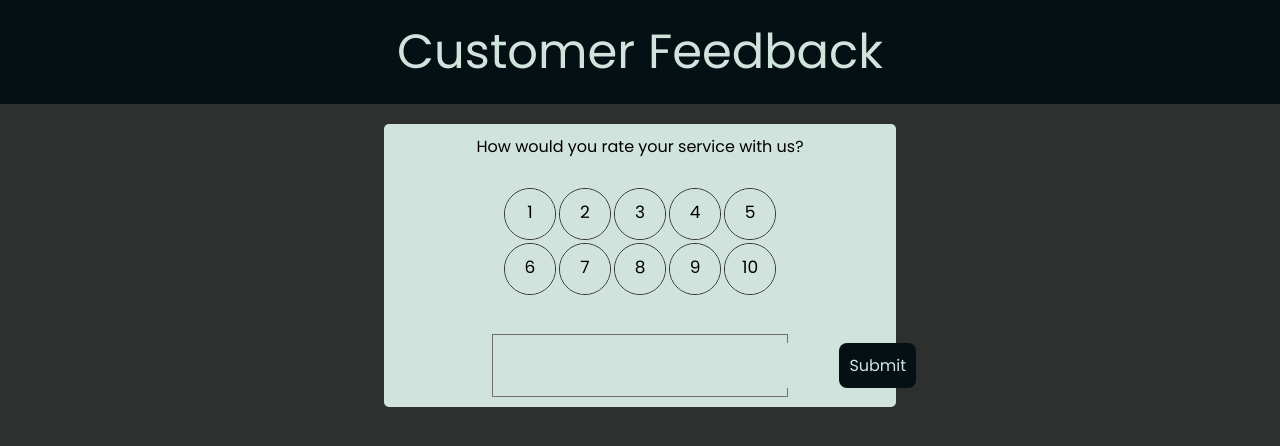
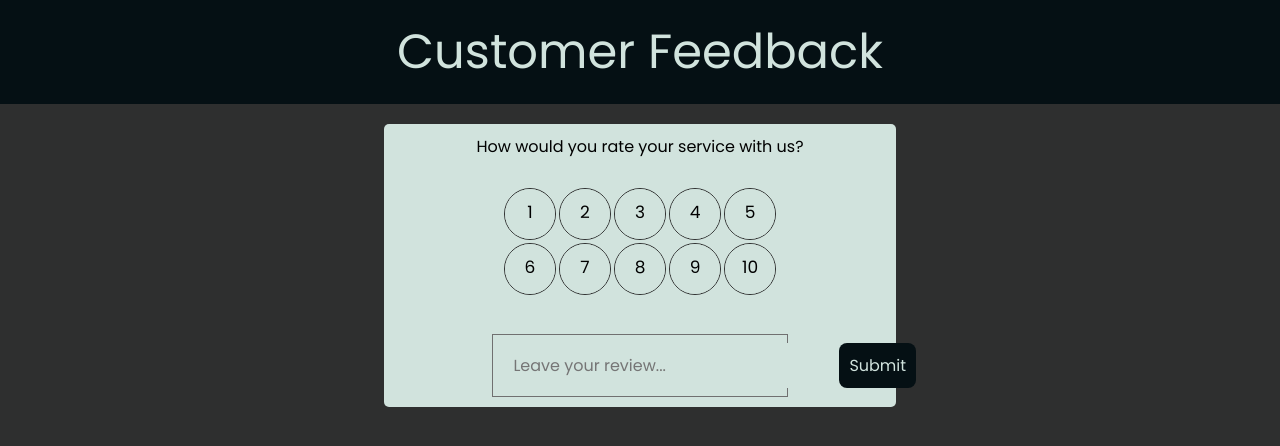
Before and after one commit to AaronCQuinn/feedback-app, a React (Create React App) app: page / in a window 1280 px wide. Shown: the top 446 px of the page. Built offline with nearby package versions, Linux system fonts and the light colour scheme.

Commit message:
Finished submission functionality

```diff
--- a/package.json
+++ b/package.json
@@ -9,6 +9,7 @@
     "react": "^18.2.0",
     "react-dom": "^18.2.0",
     "react-scripts": "5.0.1",
+    "uuid": "^9.0.0",
     "web-vitals": "^2.1.4"
   },
   "scripts": {
--- a/src/components/userInput/RatingSelector.js
+++ b/src/components/userInput/RatingSelector.js
@@ -1,18 +1,29 @@
-import React, { useContext } from 'react'
+import React, { useContext, useEffect, useState } from 'react'
 import FeedbackContext from '../../context/FeedbackContext'
 import './ratingSelector.css'
 
-const RatingSelector = () => {
+const RatingSelector = ({select}) => {
+    const [selected, setSelected] = useState(10);
+    const {editFeedback} = useContext(FeedbackContext);
+
+    useEffect(() => {
+        setSelected(editFeedback.item.rating);
+    }, [editFeedback]);
+
+    const handleChange = (e) => {
+        setSelected(+e.currentTarget.value);
+        select(+e.currentTarget.value);
+    }
+
     let lowRating = 1;
     let highRating = 10;
     let ratingArray = [];
 
-    const {editFeedback} = useContext(FeedbackContext);
 
     for (let i = lowRating; i <= highRating; i++) {
         ratingArray.push(
             <li className='cb-ratingSelector-li' key={i}>
-                <input type="radio" id={"num" + i} name="rating" value={i} />
+                <input type="radio" id={"num" + i} name="rating" value={i} checked={selected === i} onChange={handleChange}/>
                 <label htmlFor={"num" + i}>{i}</label>
             </li>
         )
--- a/src/components/userInput/UserInput.js
+++ b/src/components/userInput/UserInput.js
@@ -1,23 +1,74 @@
-import React from 'react'
+import {useState, useContext} from 'react'
 import RatingSelector from './RatingSelector'
+import {v4 as uuid} from 'uuid'
 import './userInput.css'
+import FeedbackContext from '../../context/FeedbackContext'
 
 const UserInput = () => {
+  const [text, setText] = useState('');
+  const [rating, setRating] = useState(10);
+  const [btnDisabled, setBtnDisabled] = useState(false);
+  const [warningMsg, setWarningMsg] = useState(false);
+
+  const {addFeedback, editFeedback, updateCurrentFeedback, setEditFeedback, feedback} = useContext(FeedbackContext);
+
+  const handleInputChange = (e) => {
+      // No text, don't show warning.
+      if (text.trim().length <= 10) {
+        setWarningMsg(true);
+        setBtnDisabled(true);
+        // Regular submission conditions.
+      } else {
+        setWarningMsg(false);
+        setBtnDisabled(false);
+      }
+      console.log(feedback);
+      setText(e.target.value);
+  }
+
+  const handleSubmit = (e) => {
+    e.preventDefault();
+    if (text.trim().length >= 10) {
+      const newFeedback = {
+        id: uuid(),
+        text,
+        rating,
+      }
+      if (editFeedback.edit) {
+        updateCurrentFeedback(editFeedback.item.id, newFeedback);
+        setEditFeedback({item: {}, edit: false});
+      } else {
+        addFeedback(newFeedback);
+      }
+      setText('');
+    }
+  }
+
+
   return (
+    <form onSubmit={handleSubmit}>
       <div className='cb-userInput-container'>
           <div className='cb-userInput'>
 
               <div className='cb-userInput-header'>
                   How would you rate your service with us?
               </div>
-            <RatingSelector />
+
+                <RatingSelector select={(rating => setRating(rating))} />
 
                 <div className='cb-userInput-input-group'>
-              <input type="text"/>
-              <input type="submit" className='btn'/>
+                  <input type="text" placeholder='Leave your review...' onChange={handleInputChange} value={text}/>
+                  <input type="submit" className='btn' disabled={btnDisabled} onSubmit={handleSubmit}/>
+                </div>
+
+
+              {warningMsg && <div className='cb-userInput-warning'>
+                Please make sure your rating has more then 10 characters and a number is selected!
+              </div>}
+
           </div>
       </div>
-    </div>
+    </form>
   )
 }
 
--- a/src/components/userInput/userInput.css
+++ b/src/components/userInput/userInput.css
@@ -49,4 +49,13 @@ input:focus {
     border: 0;
     border-radius: 8px;
     background-color: var(--rich-black-fogra-29);
+    cursor: pointer;
 }
+
+.cb-userInput-warning {
+    text-align: center;
+    background-color: #f3e484;
+    padding: 10px;
+    margin: 20px 10px;
+    border-radius: 5px;
+}
```
Also changed, not shown: 1 other file (tests, documents, lock files or other folders). Lines whose indentation alone changed are shown as unchanged.
